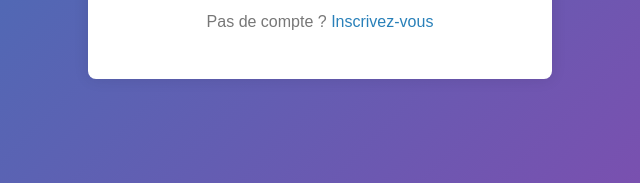
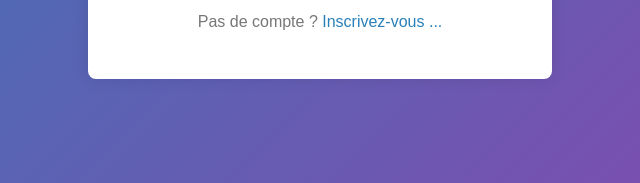
Before and after one commit to keevviin-ekwa/test-jenkins-web-app, a plain HTML site: page index.html in a window 1280 px wide. Shown: the part 511-694 px from the top of the page, 320-960 px from the left. Drawn offline with Linux system fonts and the light colour scheme.

Commit message:
second commit

```diff
--- a/index.html
+++ b/index.html
@@ -82,7 +82,7 @@
             <input type="password" placeholder="Mot de passe" required>
             <input type="submit" value="Se connecter">
         </form>
-        <p>Pas de compte ? <a href="#">Inscrivez-vous</a></p>
+        <p>Pas de compte ? <a href="#">Inscrivez-vous ...</a></p>
     </div>
 
 </body>
```
